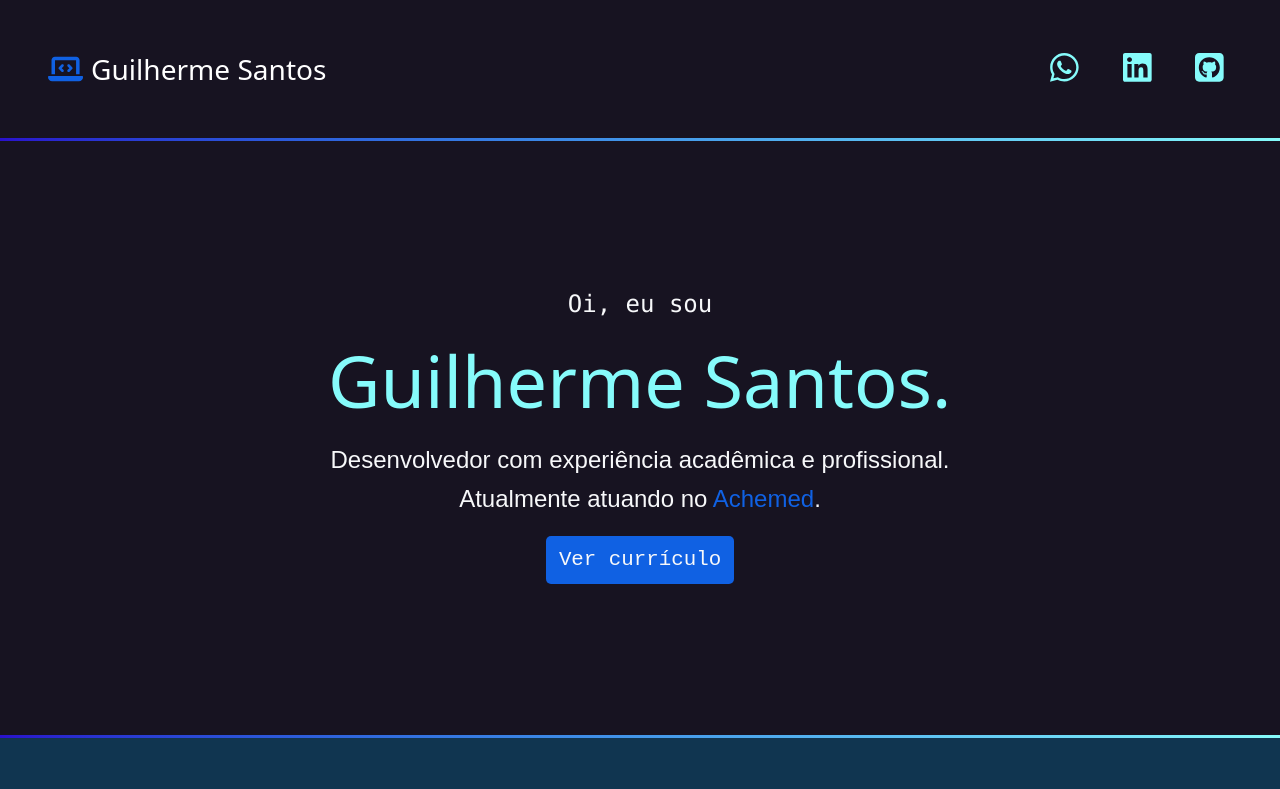
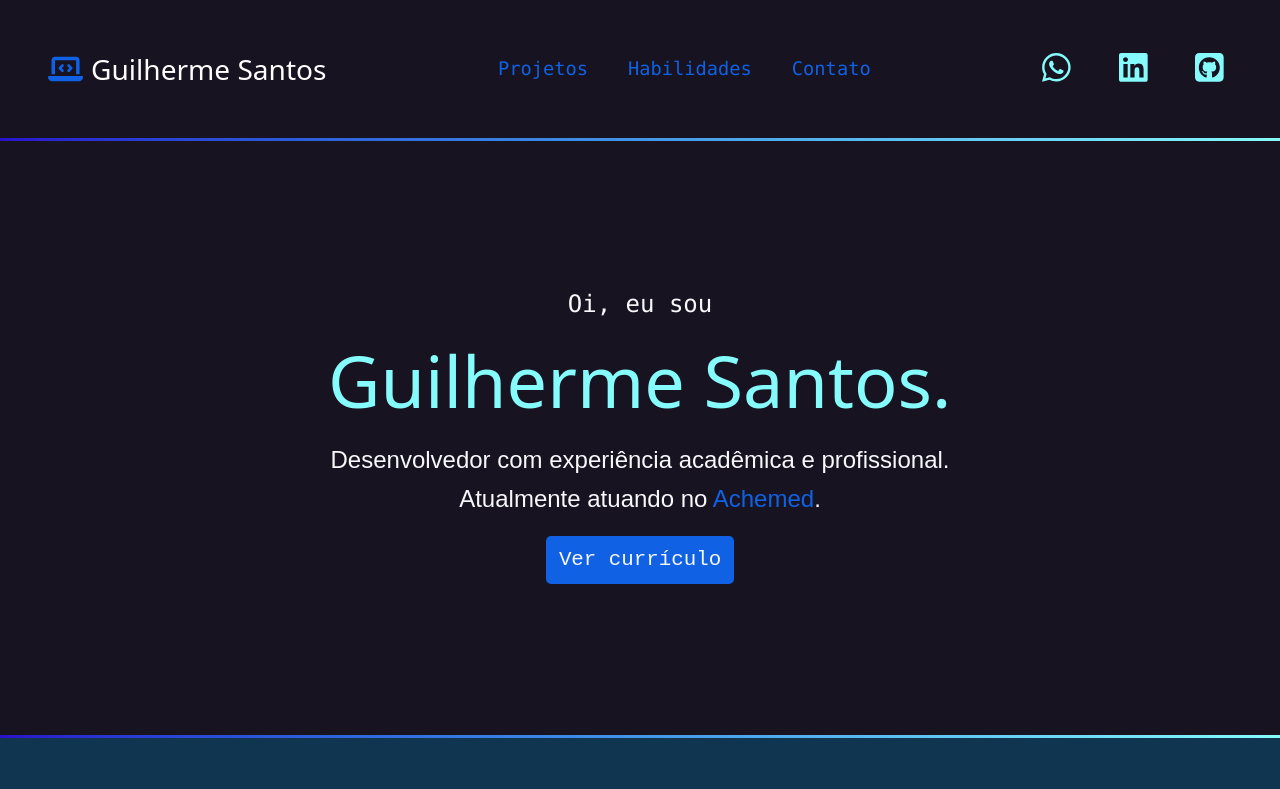
Before and after one commit to guisantosfr/portfolio, a Next.js app: page / in a window 1280 px wide. Shown: the top 789 px of the page. Built offline with nearby package versions, Linux system fonts and the light colour scheme.

Commit message:
Adicionando links no header

```diff
--- a/src/components/Header.tsx
+++ b/src/components/Header.tsx
@@ -8,8 +8,9 @@ import { faWhatsapp, faLinkedin, faGithubSquare } from '@fortawesome/free-brands
 export default function Header() {
   return (
     <nav className="font-mono text-[90%] py-12 px-4 md:px-8 lg:px-12 lg:max-w-screen-xl lg:mx-auto">
-      <ul className="list-none p-0 m-0 flex flex-wrap justify-center items-center gap-9">
-        <li className="w-full text-center lg:w-auto lg:text-left lg:mr-auto">
+
+      <ul className="flex flex-wrap justify-between items-center gap-9">
+        <li className="w-full text-center lg:w-auto lg:text-left">
           <h1>
             <Link href="/" className="font-sans text-white no-underline block hover:text-[#1061e3] text-[150%]">
               <FontAwesomeIcon icon={faLaptopCode} aria-hidden="true" className='mr-2' />
@@ -18,21 +19,23 @@ export default function Header() {
           </h1>
         </li>
 
-        <li>
+        <li className='flex gap-10'>
+          <a href="#projects">Projetos</a>
+          <a href="#skills">Habilidades</a>
+          <a href="#contact">Contato</a>
+        </li>
+
+        <li className='flex gap-10'>
           <Link href="https://api.whatsapp.com/send?phone=5586988775657" target="_blank" className="text-white no-underline block hover:text-[#1061e3]">
             <FontAwesomeIcon icon={faWhatsapp} aria-hidden="true" className='mr-2 text-[175%] text-[#86fbfb] hover:text-[#1061e3]' title="Whatsapp" />
             <span className="sr-only">Whatsapp</span>
           </Link>
-        </li>
 
-        <li>
           <Link href="https://www.linkedin.com/in/guisantosfr" target="_blank" className="text-white no-underline block hover:text-[#1061e3]">
             <FontAwesomeIcon icon={faLinkedin} aria-hidden="true" className='mr-2 text-[175%] text-[#86fbfb] hover:text-[#1061e3]' title="Linkedin"/>
             <span className="sr-only">LinkedIn</span>
           </Link>
-        </li>
 
-        <li>
           <Link href="https://www.github.com/guisantosfr" target="_blank" className="text-white no-underline block hover:text-[#1061e3]">
             <FontAwesomeIcon icon={faGithubSquare} aria-hidden="true" className='mr-2 text-[175%] text-[#86fbfb] hover:text-[#1061e3]' title="Github" />
             <span className="sr-only">Github</span>
--- a/src/components/Techs.tsx
+++ b/src/components/Techs.tsx
@@ -2,7 +2,7 @@ import { Tech } from '@/types/tech';
 
 export default function Techs({ mainTechs, secondaryTechs }: { mainTechs: Tech[]; secondaryTechs: Tech[] }) {
     return (
-      <section id="techs" className="bg-[#0d224b]">
+      <section id="skills" className="bg-[#0d224b]">
         <div className="max-w-md sm:max-w-lg mx-auto text-center py-12">
           <h2 className="text-2xl sm:text-4xl">Tecnologias Principais</h2>
 
```
